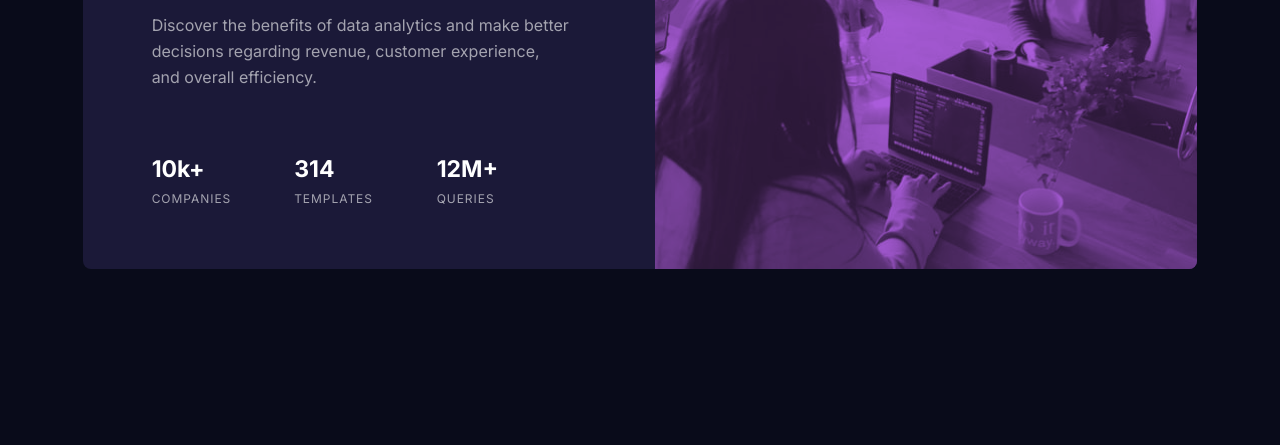
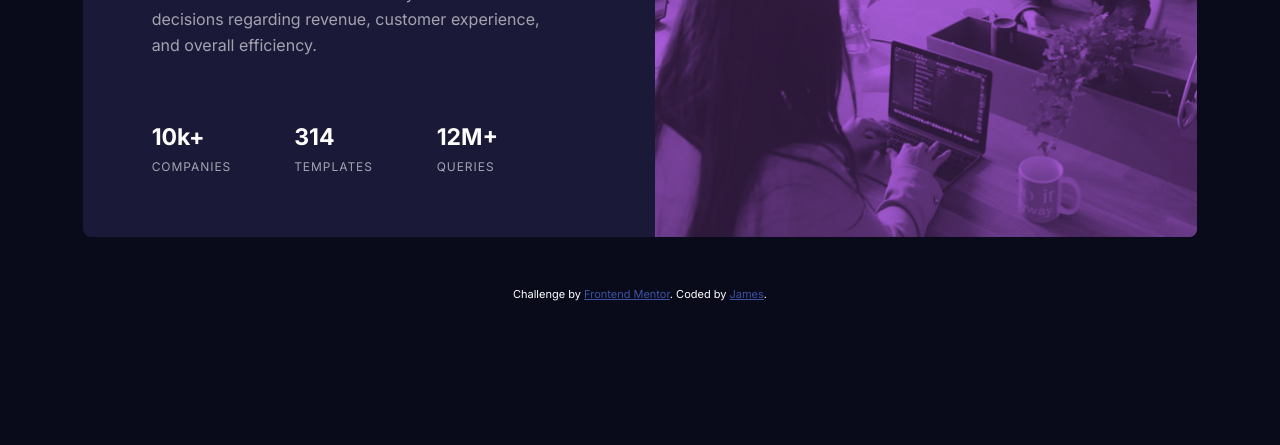
Before and after one commit to christiano84/Frontend-Mentor-Challenge-2, a plain HTML site: page index.html in a window 1280 px wide. Shown: the part 355-800 px from the top of the page. Drawn offline with Linux system fonts and the light colour scheme.

Commit message:
Add files via upload

```diff
--- a/index.html
+++ b/index.html
@@ -8,7 +8,13 @@
     <title>Frontend Mentor | Stats preview card component</title>
   </head>
   <body>
+
+    <div class="container">
+
+      <!-- Start grid -->
       <div class="grid-main">
+
+        <!-- Start column 1 -->
         <div class="col1">
           <h1>Get <span class="accent">insights</span> that help your business grow.</h1>
           <p class="paragraph">Discover the benefits of data analytics and make better decisions regarding revenue, customer
@@ -28,12 +34,26 @@
             </div>
           </div>
         </div>
+        <!-- End column 1 -->
+
+        <!-- Start column 2 -->
         <div class="col2">
           <div class="img-container">
             <img class="img-desktop" src="images/image-header-desktop.jpg">
             <img class="img-mobile" src="images/image-header-mobile.jpg">
           </div>
         </div>
+        <!-- End column 2 -->
+
       </div>
+      <!-- End grid -->
+
+      <!-- Attribution -->
+      <div class="attribution">
+        Challenge by <a href="https://www.frontendmentor.io?ref=challenge" target="_blank">Frontend Mentor</a>.
+        Coded by <a href="#">James</a>.
+      </div>
+    </div>
+
   </body>
 </html>
--- a/style.css
+++ b/style.css
@@ -8,10 +8,10 @@
 
 body {
   background-color: hsl(233, 47%, 7%);
+  font-family: Inter;
   display: grid;
+  place-items: center;
   height: 100vh;
-  place-items: center;
-  font-family: Inter;
 }
 
 .grid-main {
@@ -81,11 +81,22 @@ body {
   display: none;
 }
 
+.attribution {
+  font-size: 11px;
+  text-align: center;
+  color: #fff;
+  margin-top: 50px;
+}
+.attribution a {
+  color: hsl(228, 45%, 44%);
+}
+
 /* ---- Media queries ---- */
 
 @media (max-width: 1200px) {
   body {
     margin: 80px 7%;
+    height: initial;
   }
 
   .grid-main {
```
Lines whose indentation alone changed are shown as unchanged.
